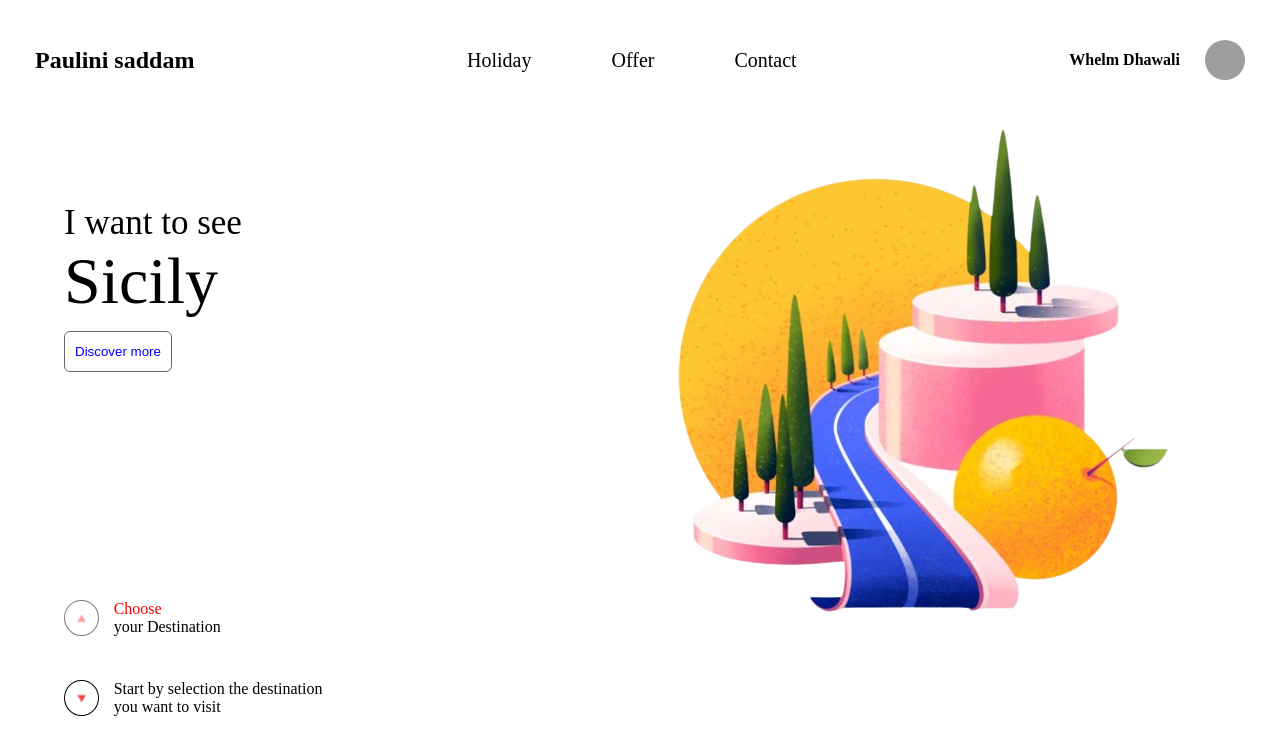
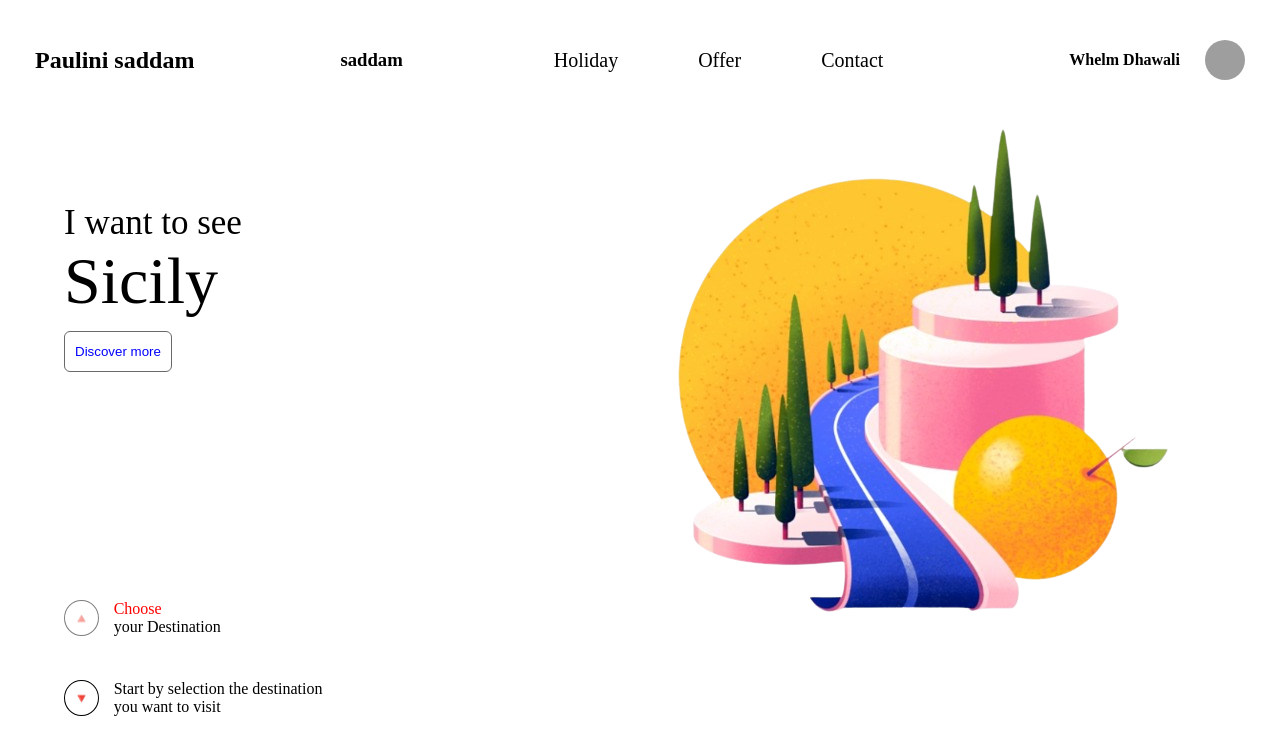
Before and after one commit to sadmalik/hii, a plain HTML site: page index.html in a window 1280 px wide. Drawn offline with Linux system fonts and the light colour scheme; grey boxes are pictures that could not be loaded.

Commit message:
Update index.html

```diff
--- a/index.html
+++ b/index.html
@@ -13,6 +13,7 @@
     <div class="container">
         <div class="nav">
             <h2>Paulini saddam</h2>
+            <h3>saddam</h3>
             <div class="m1">
                 <ul>
                     <li>Holiday</li>
```
